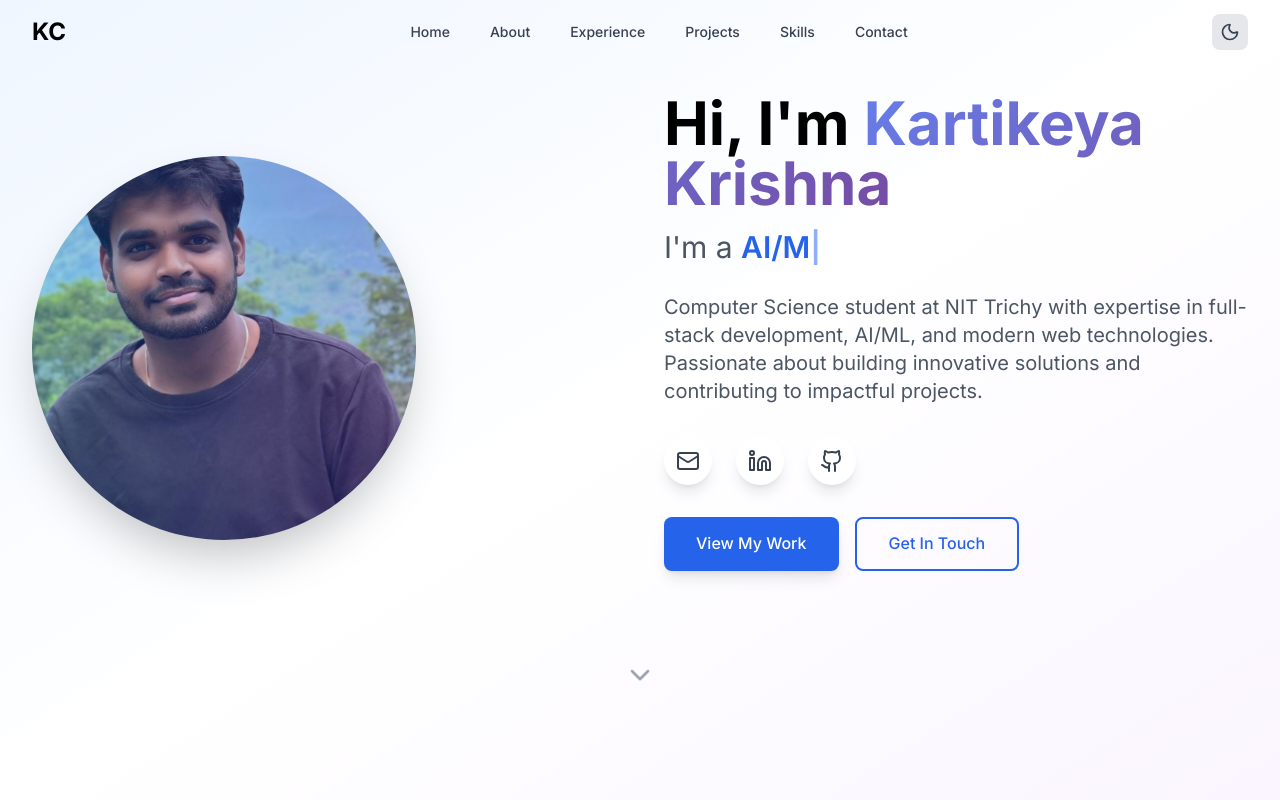
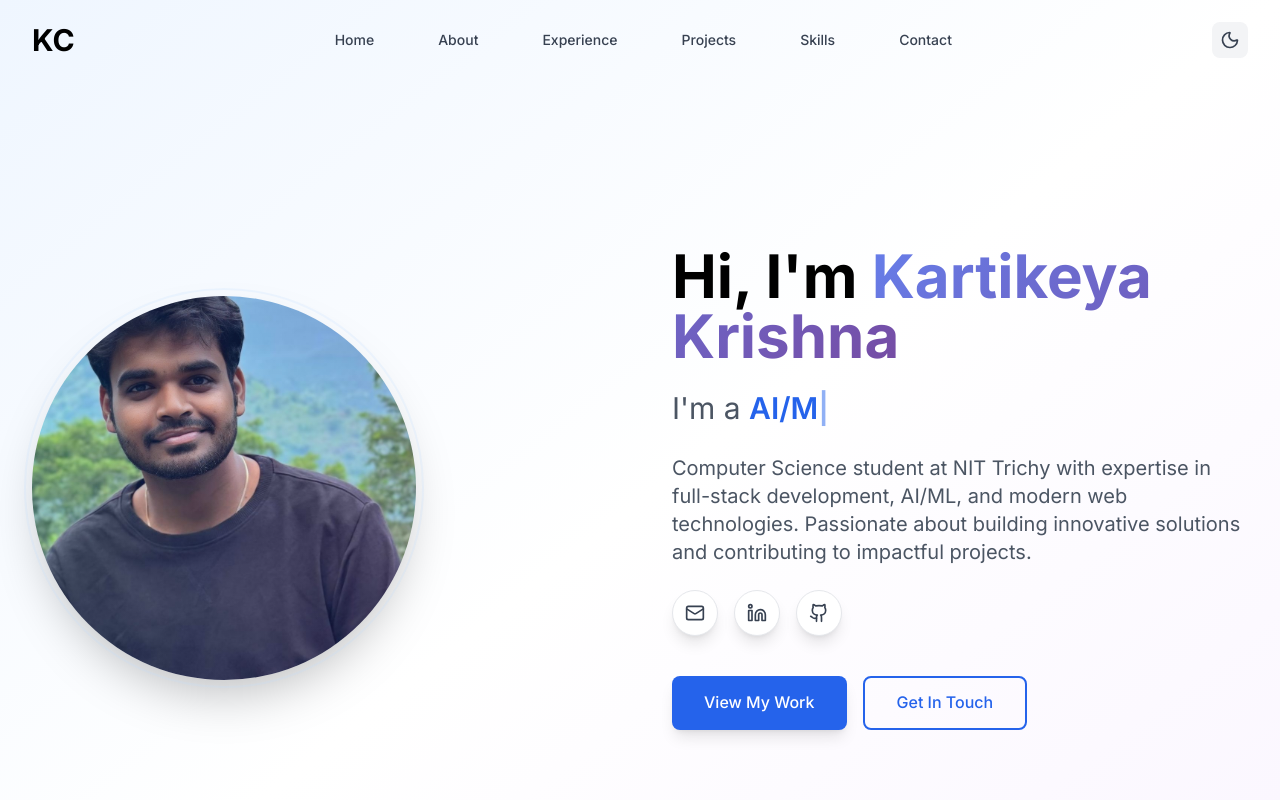
Before and after one commit to kartikeyakrishna/portfolio, a React (Vite) app: page / in a window 1280 px wide. Shown: the top 800 px of the page. Built offline with nearby package versions, Linux system fonts and the light colour scheme.

Commit message:
Fix navbar and hero section layout: center navigation, improve spacing, perfect image alignment, and enhance responsiveness

```diff
--- a/src/components/Header.tsx
+++ b/src/components/Header.tsx
@@ -45,7 +45,7 @@ const Header = ({ darkMode, toggleDarkMode }: HeaderProps) => {
       }`}
     >
       <nav className="max-w-7xl mx-auto px-4 sm:px-6 lg:px-8">
-        <div className="flex items-center justify-between h-16">
+        <div className="flex items-center justify-between h-20">
           {/* Logo */}
           <div className="flex-shrink-0">
             <a
@@ -54,15 +54,15 @@ const Header = ({ darkMode, toggleDarkMode }: HeaderProps) => {
                 e.preventDefault();
                 handleNavClick('#home');
               }}
-              className="text-2xl font-bold text-gray-900 dark:text-white hover:text-primary-600 dark:hover:text-primary-400 transition-colors"
+              className="text-3xl font-bold text-gray-900 dark:text-white hover:text-primary-600 dark:hover:text-primary-400 transition-colors"
             >
               KC
             </a>
           </div>
 
-          {/* Desktop Navigation */}
-          <div className="hidden md:block">
-            <div className="ml-10 flex items-baseline space-x-4">
+          {/* Desktop Navigation - Centered */}
+          <div className="hidden md:block flex-1">
+            <div className="flex items-center justify-center space-x-8">
               {navLinks.map((link) => (
                 <a
                   key={link.href}
@@ -71,19 +71,20 @@ const Header = ({ darkMode, toggleDarkMode }: HeaderProps) => {
                     e.preventDefault();
                     handleNavClick(link.href);
                   }}
-                  className="text-gray-700 dark:text-white hover:text-primary-600 dark:hover:text-primary-400 px-3 py-2 rounded-md text-sm font-medium transition-colors"
+                  className="text-gray-700 dark:text-white hover:text-primary-600 dark:hover:text-primary-400 px-4 py-2 rounded-md text-sm font-medium transition-colors relative group"
                 >
                   {link.label}
+                  <span className="absolute bottom-0 left-0 w-0 h-0.5 bg-primary-600 dark:bg-primary-400 transition-all duration-300 group-hover:w-full"></span>
                 </a>
               ))}
             </div>
           </div>
 
-          {/* Dark Mode Toggle & Mobile Menu Button */}
-          <div className="flex items-center space-x-4">
+          {/* Right Side - Dark Mode Toggle & Mobile Menu Button */}
+          <div className="flex items-center space-x-3">
             <button
               onClick={toggleDarkMode}
-              className="p-2 rounded-lg bg-gray-200 dark:bg-black text-gray-700 dark:text-white hover:bg-gray-300 dark:hover:bg-black transition-colors"
+              className="p-2 rounded-lg bg-gray-100 dark:bg-gray-800 text-gray-700 dark:text-white hover:bg-gray-200 dark:hover:bg-gray-700 transition-colors"
               aria-label="Toggle dark mode"
             >
               {darkMode ? <Sun size={20} /> : <Moon size={20} />}
--- a/src/components/Hero.tsx
+++ b/src/components/Hero.tsx
@@ -45,35 +45,37 @@ const Hero = () => {
   };
 
   return (
-    <section id="home" className="min-h-screen flex items-center justify-center bg-gradient-to-br from-blue-50 via-white to-purple-50 dark:from-black dark:via-black dark:to-black">
-      <div className="max-w-7xl mx-auto px-4 sm:px-6 lg:px-8">
-        <div className="grid grid-cols-1 lg:grid-cols-2 gap-12 items-center">
+    <section id="home" className="min-h-screen flex items-center justify-center bg-gradient-to-br from-blue-50 via-white to-purple-50 dark:from-black dark:via-black dark:to-black pt-20">
+      <div className="max-w-7xl mx-auto px-4 sm:px-6 lg:px-8 py-12">
+        <div className="grid grid-cols-1 lg:grid-cols-2 gap-16 items-center min-h-[calc(100vh-5rem)]">
           {/* Left Side - Profile Image */}
-          <div className="flex justify-center lg:justify-start">
-            <div className="relative">
-              <div className="w-80 h-80 lg:w-96 lg:h-96 rounded-full overflow-hidden shadow-2xl">
+          <div className="flex justify-center lg:justify-start order-1 lg:order-1">
+            <div className="relative group">
+              <div className="w-72 h-72 md:w-80 md:h-80 lg:w-96 lg:h-96 rounded-full overflow-hidden shadow-2xl transition-all duration-300 group-hover:shadow-3xl">
                 <img
                   src="/profile.jpg"
                   alt="Kartikeya Krishna"
-                  className="w-full h-full object-cover"
+                  className="w-full h-full object-cover object-center transition-all duration-300 group-hover:scale-105"
                 />
               </div>
-              <div className="absolute inset-0 rounded-full bg-gradient-to-r from-blue-500/20 to-purple-600/20"></div>
+              <div className="absolute inset-0 rounded-full bg-gradient-to-r from-blue-500/10 to-purple-600/10 group-hover:from-blue-500/20 group-hover:to-purple-600/20 transition-all duration-300"></div>
+              {/* Decorative ring */}
+              <div className="absolute -inset-2 rounded-full border-2 border-primary-200 dark:border-primary-800 opacity-20 group-hover:opacity-40 transition-all duration-300"></div>
             </div>
           </div>
 
           {/* Right Side - Text Content */}
-          <div className="text-center lg:text-left">
+          <div className="text-center lg:text-left order-2 lg:order-2 space-y-6">
             {/* Main Heading */}
-            <h1 className="text-4xl md:text-5xl lg:text-6xl font-bold text-gray-900 dark:text-white mb-4">
+            <h1 className="text-3xl md:text-4xl lg:text-5xl xl:text-6xl font-bold text-gray-900 dark:text-white leading-tight">
               Hi, I'm{' '}
-              <span className="text-gradient">
+              <span className="text-gradient block sm:inline">
                 Kartikeya Krishna
               </span>
             </h1>
 
             {/* Animated Subtitle */}
-            <div className="text-xl md:text-2xl lg:text-3xl text-gray-600 dark:text-white mb-6 h-10">
+            <div className="text-lg md:text-xl lg:text-2xl xl:text-3xl text-gray-600 dark:text-gray-300 h-8 lg:h-10">
               <span>I'm a </span>
               <span className="text-primary-600 dark:text-primary-400 font-semibold">
                 {currentText}
@@ -82,45 +84,45 @@ const Hero = () => {
             </div>
 
             {/* Description */}
-            <p className="text-lg md:text-xl text-gray-600 dark:text-white mb-8 leading-relaxed">
+            <p className="text-base md:text-lg lg:text-xl text-gray-600 dark:text-gray-300 leading-relaxed max-w-2xl mx-auto lg:mx-0">
               Computer Science student at NIT Trichy with expertise in full-stack development,
               AI/ML, and modern web technologies. Passionate about building innovative solutions
               and contributing to impactful projects.
             </p>
 
             {/* Social Links */}
-            <div className="flex justify-center lg:justify-start space-x-6 mb-8">
+            <div className="flex justify-center lg:justify-start space-x-4">
               <a
                 href="https://compose.gmail.com/compose?to=kartikeya.chintala@gmail.com"
                 target="_blank"
                 rel="noopener noreferrer"
-                className="p-3 rounded-full bg-white dark:bg-gray-800 shadow-lg hover:shadow-xl hover:scale-110 transition-all duration-300 text-gray-700 dark:text-white hover:text-primary-600 dark:hover:text-primary-400"
+                className="p-3 rounded-full bg-white dark:bg-gray-800 shadow-lg hover:shadow-xl hover:scale-110 transition-all duration-300 text-gray-700 dark:text-white hover:text-primary-600 dark:hover:text-primary-400 border border-gray-200 dark:border-gray-700"
                 aria-label="Email"
               >
-                <Mail size={24} />
+                <Mail size={20} />
               </a>
               <a
                 href="https://linkedin.com/in/kartikeya-krishna-6986b3231"
                 target="_blank"
                 rel="noopener noreferrer"
-                className="p-3 rounded-full bg-white dark:bg-gray-800 shadow-lg hover:shadow-xl hover:scale-110 transition-all duration-300 text-gray-700 dark:text-white hover:text-primary-600 dark:hover:text-primary-400"
+                className="p-3 rounded-full bg-white dark:bg-gray-800 shadow-lg hover:shadow-xl hover:scale-110 transition-all duration-300 text-gray-700 dark:text-white hover:text-primary-600 dark:hover:text-primary-400 border border-gray-200 dark:border-gray-700"
                 aria-label="LinkedIn"
               >
-                <Linkedin size={24} />
+                <Linkedin size={20} />
               </a>
               <a
                 href="https://github.com/kartikeyakrishna"
                 target="_blank"
                 rel="noopener noreferrer"
-                className="p-3 rounded-full bg-white dark:bg-gray-800 shadow-lg hover:shadow-xl hover:scale-110 transition-all duration-300 text-gray-700 dark:text-white hover:text-primary-600 dark:hover:text-primary-400"
+                className="p-3 rounded-full bg-white dark:bg-gray-800 shadow-lg hover:shadow-xl hover:scale-110 transition-all duration-300 text-gray-700 dark:text-white hover:text-primary-600 dark:hover:text-primary-400 border border-gray-200 dark:border-gray-700"
                 aria-label="GitHub"
               >
-                <Github size={24} />
+                <Github size={20} />
               </a>
             </div>
 
             {/* CTA Buttons */}
-            <div className="flex flex-col sm:flex-row gap-4 justify-center lg:justify-start mb-8">
+            <div className="flex flex-col sm:flex-row gap-4 justify-center lg:justify-start pt-4">
               <button
                 onClick={() => scrollToSection('projects')}
                 className="px-8 py-3 bg-primary-600 hover:bg-primary-700 text-white font-medium rounded-lg shadow-lg hover:shadow-xl transition-all duration-300 transform hover:scale-105"
@@ -138,13 +140,13 @@ const Hero = () => {
         </div>
 
         {/* Scroll Down Indicator */}
-        <div className="text-center mt-16">
+        <div className="text-center mt-8 lg:mt-16">
           <button
             onClick={() => scrollToSection('about')}
-            className="animate-bounce text-gray-400 hover:text-primary-600 dark:hover:text-primary-400 transition-colors"
+            className="animate-bounce text-gray-400 hover:text-primary-600 dark:hover:text-primary-400 transition-colors p-2"
             aria-label="Scroll down"
           >
-            <ChevronDown size={32} />
+            <ChevronDown size={28} />
           </button>
         </div>
       </div>
--- a/src/index.css
+++ b/src/index.css
@@ -60,3 +60,13 @@ body {
   backdrop-filter: blur(10px);
   -webkit-backdrop-filter: blur(10px);
 }
+
+.shadow-3xl {
+  box-shadow: 0 35px 60px -12px rgba(0, 0, 0, 0.25);
+}
+
+@media (prefers-color-scheme: dark) {
+  .shadow-3xl {
+    box-shadow: 0 35px 60px -12px rgba(0, 0, 0, 0.5);
+  }
+}
```
